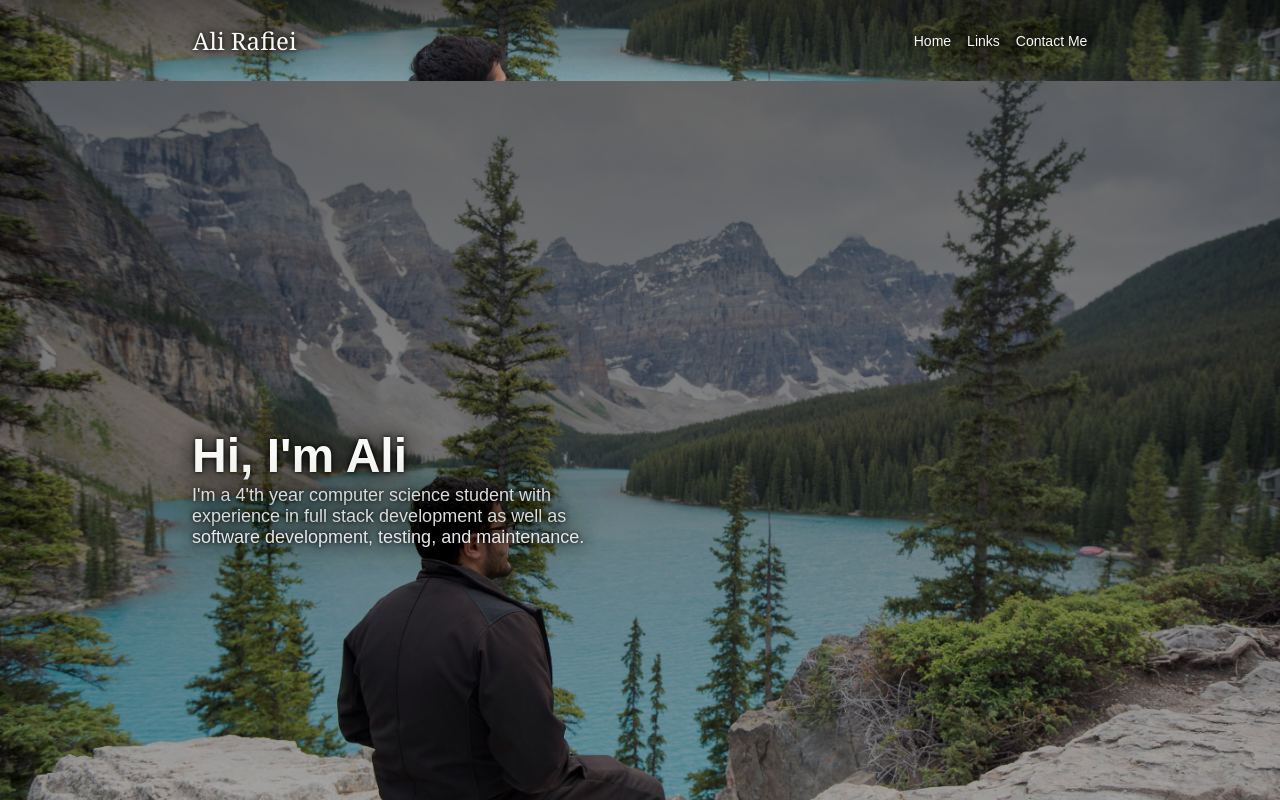
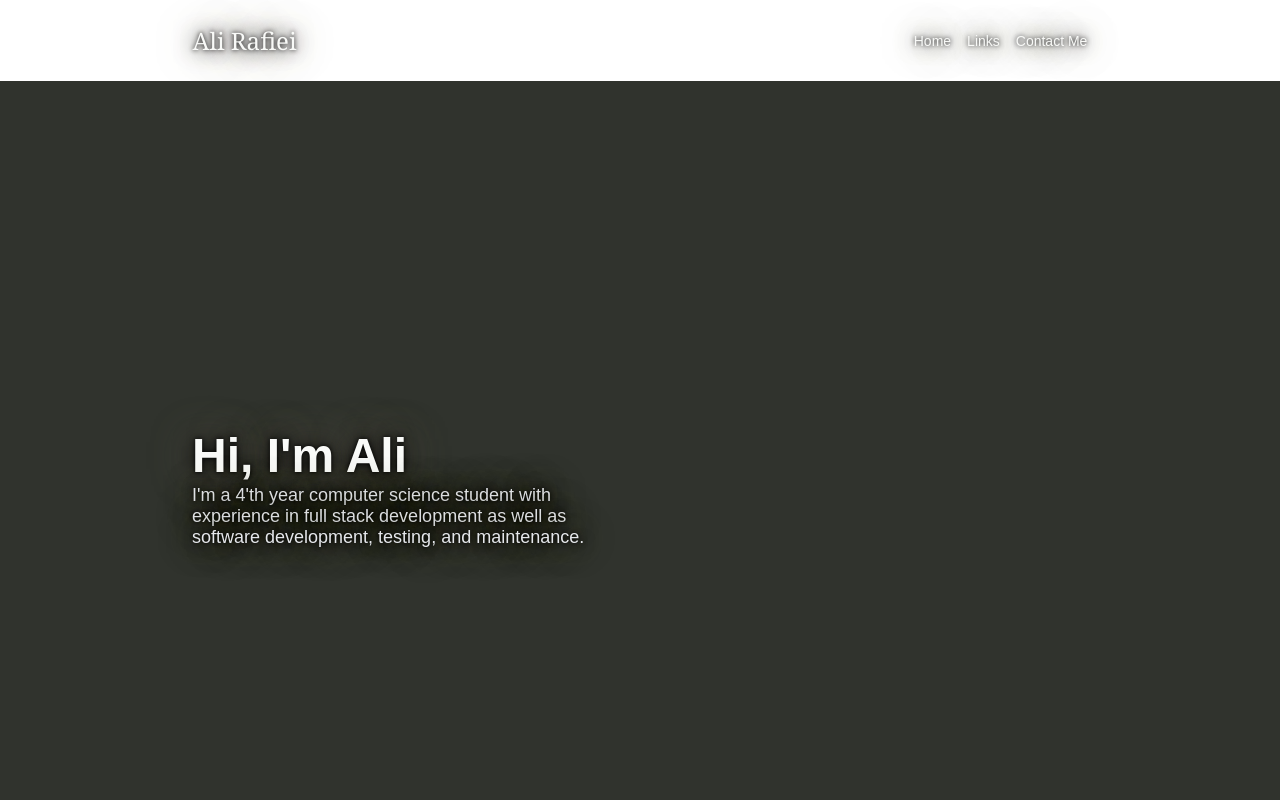
Before and after one commit to ali-rafiei/PersonalWebAlt, a plain HTML site: page index.html in a window 1280 px wide. Shown: the top 800 px of the page. Drawn offline with Linux system fonts and the light colour scheme.

Commit message:
test bug

```diff
--- a/style.css
+++ b/style.css
@@ -12,7 +12,7 @@ body {
 /* Colors */
 header, .intro, footer {
     background: linear-gradient(180deg, rgba(0, 0, 0, 0.6), rgba(0, 0, 0, 0.3)) no-repeat fixed,
-                url(images/summer2020.jpeg) no-repeat center center fixed;
+                url(images/summer2020.jpeg) no-repeat center center center;
     background-size: cover;
     color: #f9faf8;
     text-shadow:0px 0px 5px black,
```
